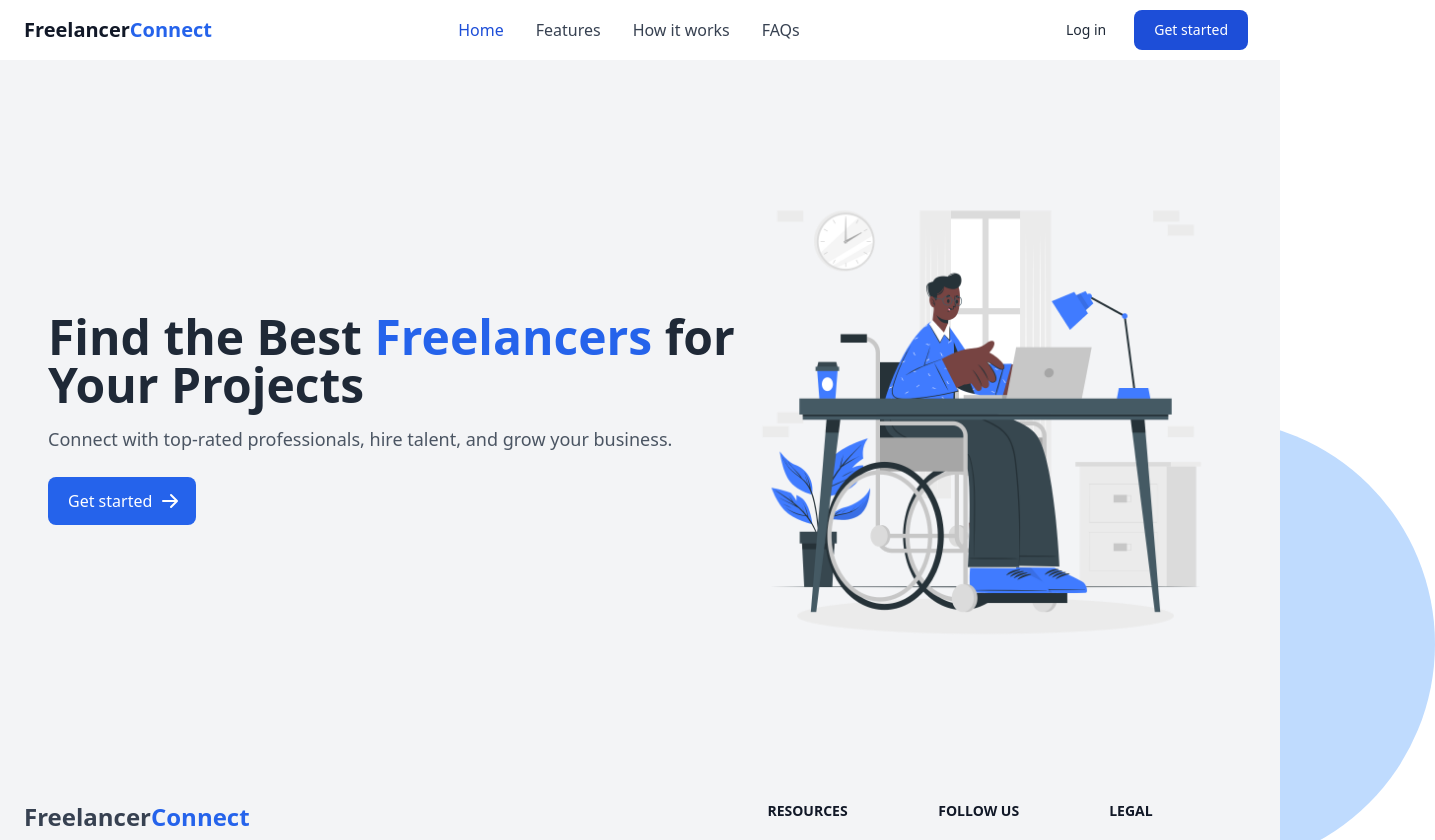
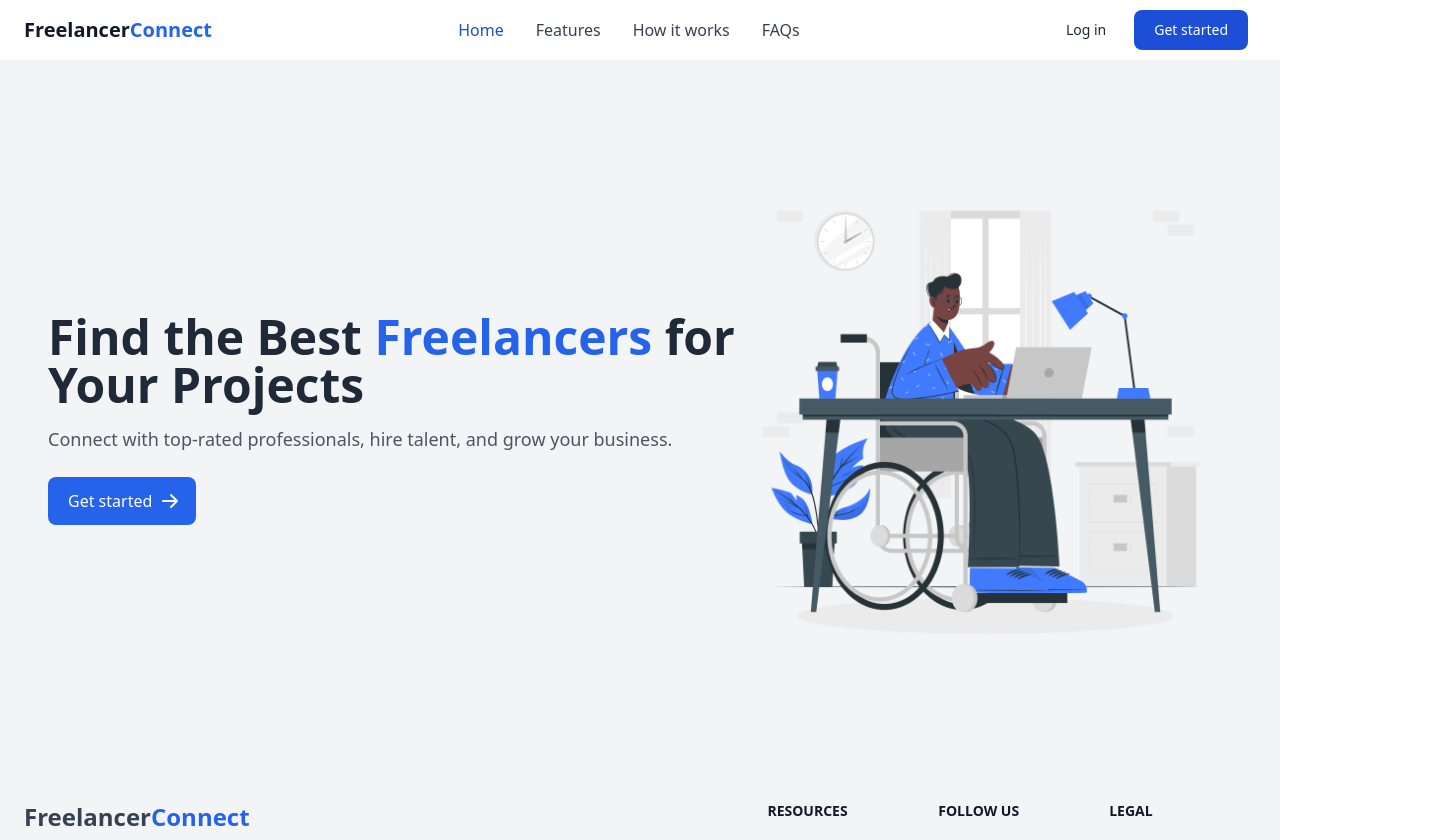
Before and after one commit to Omar-Hemedi/Freelancer-Connect, a Next.js app in the folder Frontend/freelancer-connect/: page / in a window 1280 px wide. Shown: the top 840 px of the page, 1435 px wide, since content can reach past the window. Built offline with nearby package versions, Linux system fonts and the light colour scheme.

Commit message:
refactor: Remove floating background patch from HeroSection
- Deleted the floating background patch with motion animations
- Cleaned up the HeroSection component for simplicity

```diff
--- a/Frontend/freelancer-connect/src/app/layouts/guest/sections/hero.tsx
+++ b/Frontend/freelancer-connect/src/app/layouts/guest/sections/hero.tsx
@@ -47,15 +47,6 @@ const HeroSection: React.FC = () => {
 
                 {/* Right Image */}
                 <div className="relative flex justify-center mb-6 lg:mb-0 lg:col-span-5 order-1 lg:order-2">
-
-                    {/* Floating Background Patch */}
-                    <motion.div
-                        initial={{ opacity: 0, scale: 0.8 }}
-                        animate={{ opacity: 1, scale: 1 }}
-                        transition={{ duration: 1.2, ease: "easeOut" }}
-                        className="absolute top-1/2 left-1/2 w-80 h-80 lg:w-[450px] lg:h-[450px] -translate-x-1/2 -translate-y-1/2 bg-blue-200 dark:bg-blue-800 rounded-full transform rotate-12 scale-110 -z-10"
-                    ></motion.div>
-
                     {/* Animated Image */}
                     <motion.div
                         initial={{ opacity: 0, y: 30 }}
```
